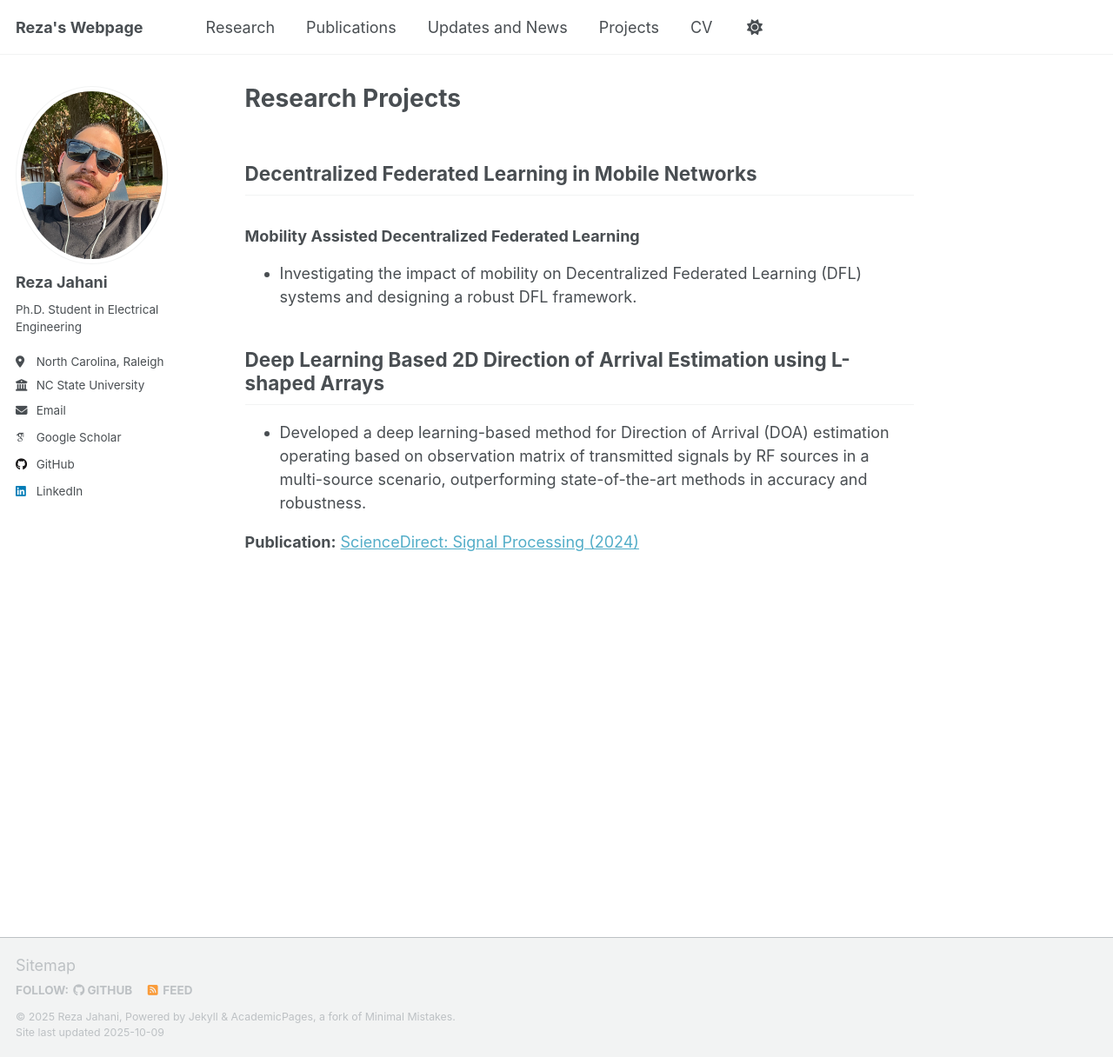
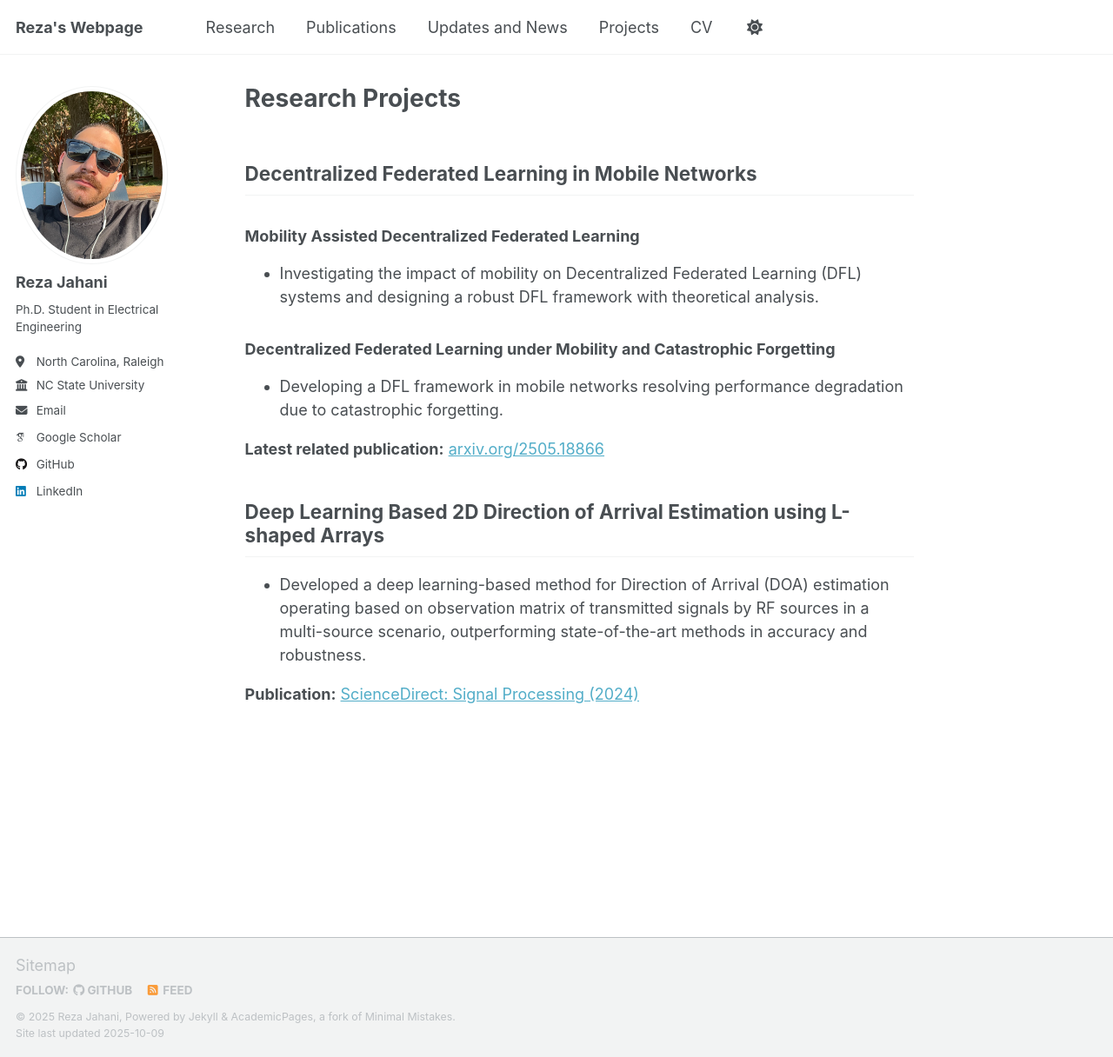
Before and after one commit to RezaJahanii/RezaJahanii.github.io, a Jekyll site: the page built from _pages/research.html, in a window 1280 px wide and 1216 px high. Shown: the whole window at 87% size. Built offline with Jekyll 4.4.1, drawn with Linux system fonts in a browser that asks for light colours; some web fonts are replaced; a script that is not in the unit is left out.

Commit message:
Update research.html

```diff
--- a/_pages/research.html
+++ b/_pages/research.html
@@ -10,9 +10,23 @@ author_profile: true
   <article class="project">
     <h3>Mobility Assisted Decentralized Federated Learning</h3>
     <ul>
-      <li>Investigating the impact of mobility on Decentralized Federated Learning (DFL) systems and designing a robust DFL framework.</li>
+      <li>Investigating the impact of mobility on Decentralized Federated Learning (DFL) systems and designing a robust DFL framework with theoretical analysis.</li>
     </ul>
   </article>
+
+  <article class="project">
+    <h3>Decentralized Federated Learning under Mobility and Catastrophic Forgetting</h3>
+  <ul>
+    <li>Developing a DFL framework in mobile networks resolving performance degradation due to catastrophic forgetting.</li>
+  </ul>
+
+  <article>
+
+  <p><strong>Latest related publication:</strong>
+      <a href="https://arxiv.org/abs/2505.18866" target="_blank" rel="noopener noreferrer">
+        arxiv.org/2505.18866
+      </a>
+    </p>
 
   <h2>Deep Learning Based 2D Direction of Arrival Estimation using L-shaped Arrays</h2>
 
```
